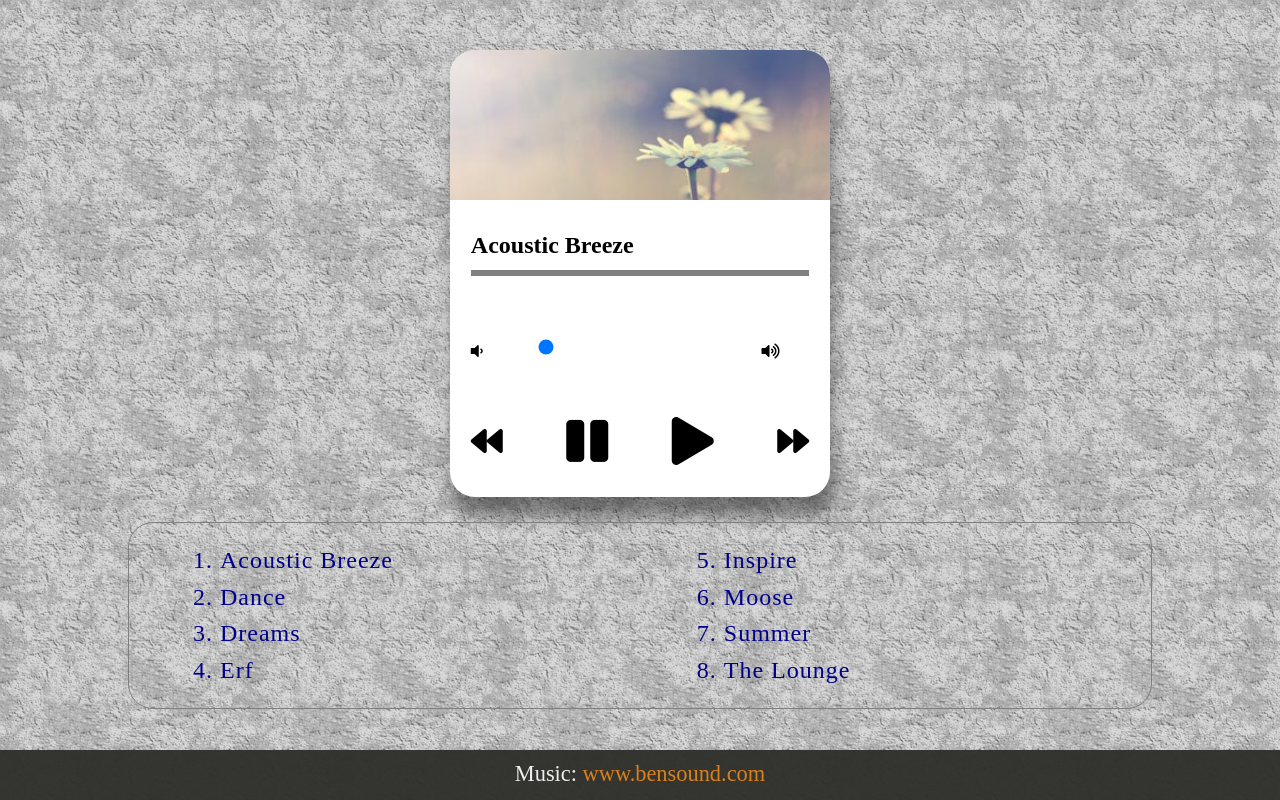
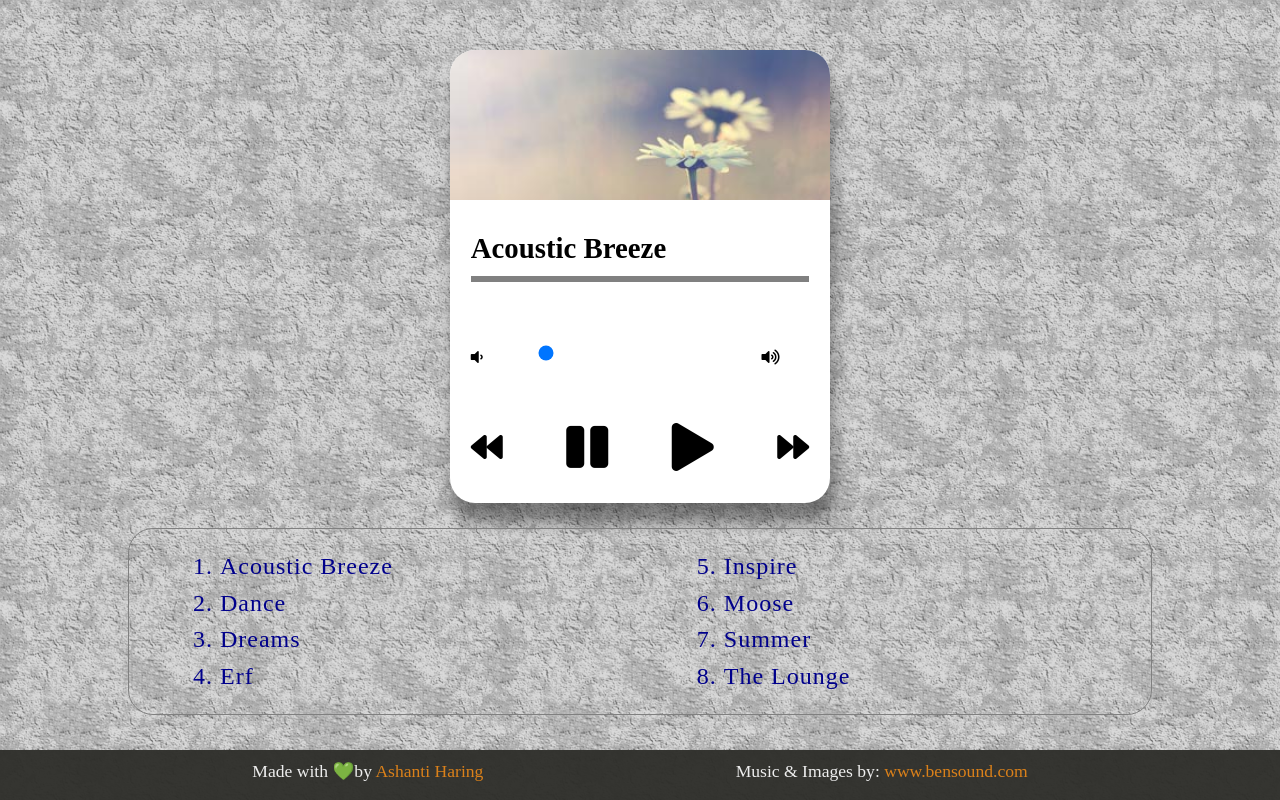
Before and after one commit to AshantiCode/js-fun-music-player, a plain HTML site: page index.html in a window 1280 px wide. Drawn offline with Linux system fonts and the light colour scheme.

Commit message:
update footer

```diff
--- a/index.html
+++ b/index.html
@@ -54,7 +54,8 @@
     </main>
 
     <footer class="footer">
-      <p class="credits">Music: <a href="https://bensound.com">www.bensound.com</a></p>
+      <p class="credits">Made with 💚by <a href="www.ashantiharing.com">Ashanti Haring</a></p>
+      <p class="credits">Music & Images by: <a href="https://bensound.com">www.bensound.com</a></p>
     </footer>
   </body>
 </html>
--- a/style.scss
+++ b/style.scss
@@ -36,7 +36,7 @@ body {
   }
 
   &-title {
-    font-size: 1.5rem;
+    font-size: 1.8em;
   }
 
   .progress-bar {
@@ -110,13 +110,16 @@ body {
   background-color: rgba(46, 46, 41, 0.952);
   color: #eee;
   text-align: center;
-  font-size: 1.4rem;
+  font-size: 1.1rem;
   position: absolute;
   bottom: 0;
   width: 100%;
+  display: flex;
+  justify-content: space-evenly;
 
   .credits {
     padding-top: 11px;
+    display: inline;
   }
 
   a {
```
Also changed, not shown: style.css, 1 other file.
